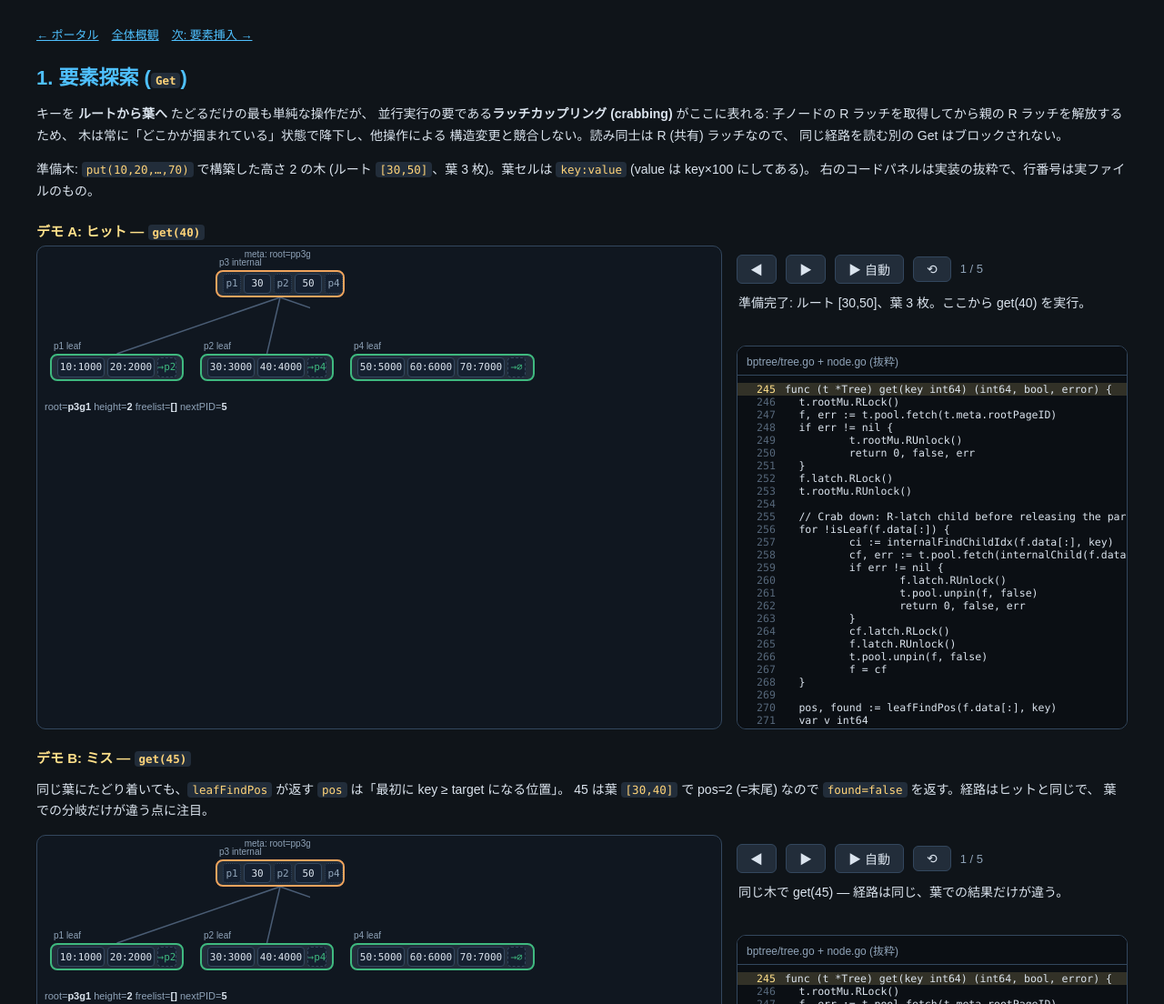
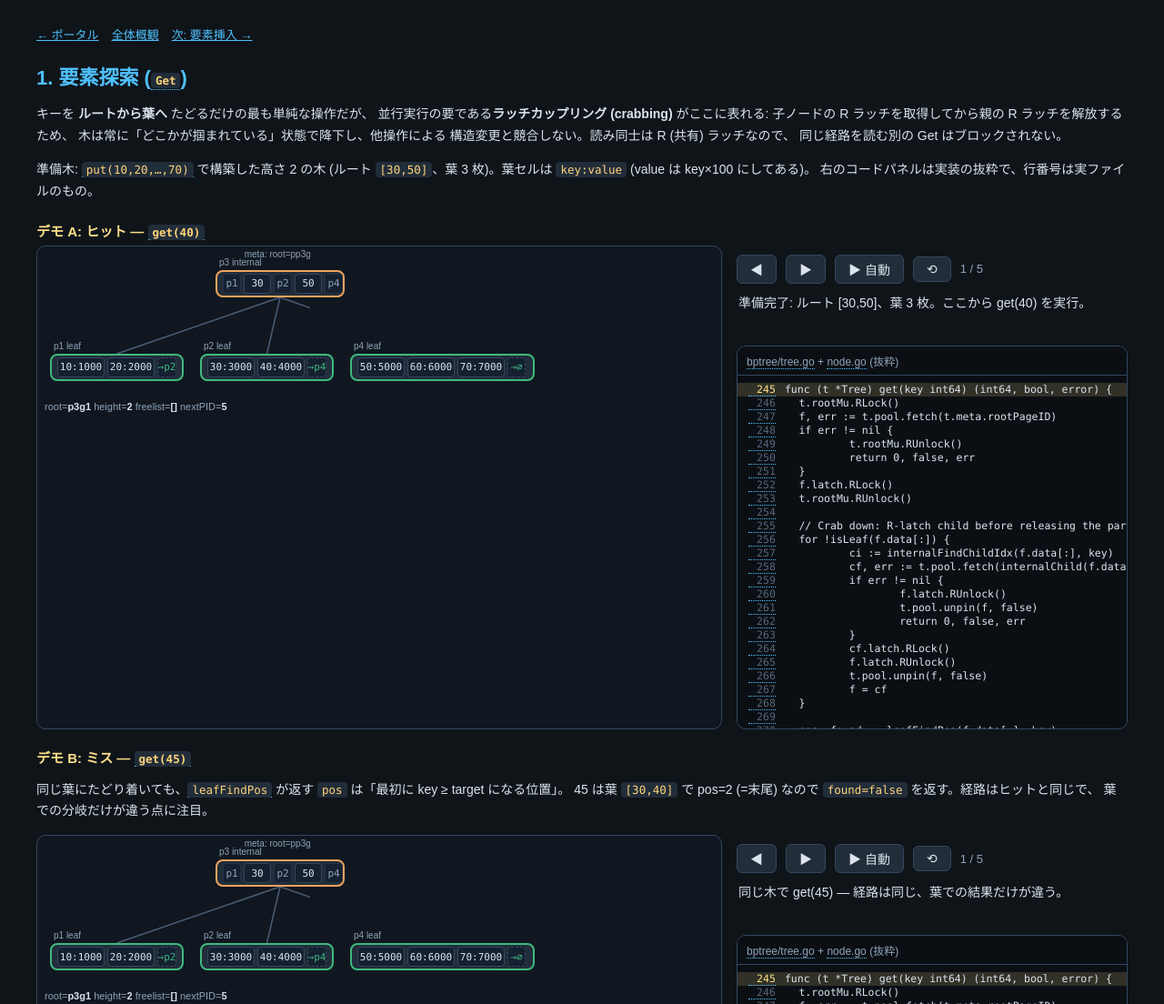
Before and after one commit to ryogrid/concurrent-bp-tree, a plain HTML site: page explanation/topics/get.html in a window 1280 px wide. Shown: the top 1104 px of the page at 91% size. Drawn offline with Linux system fonts and the light colour scheme.

Commit message:
Link source references on explanation pages to GitHub
- topics.js: src() tags each excerpted line with its source file
- bptree-viz.js: .file headers linkify *.go names; line numbers link to
  blob/master/<path>#L<no> (keeps its own ghFileURL so it works standalone)
- NEW shared/gh-links.js: SYMS registry (Go symbol/file -> bptree path +
  definition line) + linkSymbols() wraps <code> mentions in anchors on
  DOMContentLoaded (leading-symbol rule; compound expressions link only
  when they contain exactly one registered symbol); linkFileHeads()
  linkifies .file headers on pages not using bptree-viz (overview.html)
- script tag added to all 7 topic pages + index/overview; .gh link style
- go.mod/design.md: sync module path with renamed repo

SWE-2 subagent review: fixed height-- suffix regex bug (hyphen was inside
identifier class), overview.html .file headers, misleading Delete_op entry,
rootMu.RLock resolution, missing target/rel on manual link.

Generated with [Devin](https://devin.ai)

Co-Authored-By: Devin <158243242+devin-ai-integration[bot]@users.noreply.github.com>

```diff
--- a/explanation/index.html
+++ b/explanation/index.html
@@ -70,5 +70,6 @@
 <tr><td>下部 meta 行</td><td>root / height / freelist / nextPID の状態</td></tr>
 </table>
 </div>
+<script src="shared/gh-links.js"></script>
 </body>
 </html>
--- a/explanation/shared/bptree-viz.js
+++ b/explanation/shared/bptree-viz.js
@@ -326,12 +326,21 @@
 
     // コードパネル構築
     if (cfg.code && codeEl) {
-      codeEl.innerHTML = `<div class="file">${cfg.code.file}</div>`;
+      // ヘッダ中の *.go ファイル名を GitHub リンク化
+      const headHtml = esc(cfg.code.file).replace(/[\w./-]+\.go/g,
+        m => `<a class="gh" href="${ghFileURL(m)}" ` +
+             `target="_blank" rel="noopener">${m}</a>`);
+      codeEl.innerHTML = `<div class="file">${headHtml}</div>`;
       const pre = document.createElement("pre");
       for (const l of cfg.code.lines) {
         const s = document.createElement("span");
         s.className = "ln"; s.dataset.no = l.no;
-        s.innerHTML = `<span class="no">${l.no}</span>` + esc(l.text);
+        // 行番号は GitHub の #L 行へのリンク (出典ファイルは src() が付与)
+        const noHtml = l.file && l.no > 0
+          ? `<a class="no gh" href="${ghFileURL(l.file)}#L${l.no}" ` +
+            `target="_blank" rel="noopener">${l.no}</a>`
+          : `<span class="no">${l.no}</span>`;
+        s.innerHTML = noHtml + esc(l.text);
         pre.appendChild(s);
       }
       codeEl.appendChild(pre);
@@ -376,6 +385,13 @@
     return s.replace(/&/g, "&amp;").replace(/</g, "&lt;").replace(/>/g, "&gt;");
   }
 
+  // GitHub ソースビュー URL (gh-links.js 非読込ページでも動くよう自前で保持)
+  const GH_BLOB =
+    "https://github.com/ryogrid/concurrent-bp-tree/blob/master/";
+  function ghFileURL(f) {
+    return GH_BLOB + (f.startsWith("bptree/") ? f : "bptree/" + f);
+  }
+
   /* sim の steps にコードハイライト情報を付けるヘルパ。
    * plan[i] = {hl:[行番号,...]} → steps[i].code.hl に格納する。 */
   function attachCode(steps, plan) {
--- /dev/null
+++ b/explanation/shared/gh-links.js
@@ -0,0 +1,205 @@
+/* gh-links.js — コードシンボル/ファイル名を GitHub ソースへリンクする。
+ * 使い方: <script src="…/gh-links.js"></script> を読み込むだけで、
+ * DOMContentLoaded 時にページ中の <code> 要素を走査し、SYMS に登録された
+ * Go シンボル (または *.go ファイル名) を github.com の該当行への
+ * ハイパーリンクで包む。
+ *
+ * リンク形式: https://github.com/<repo>/blob/master/<path>#L<行番号>
+ */
+"use strict";
+(function () {
+  const GH_BLOB =
+    "https://github.com/ryogrid/concurrent-bp-tree/blob/master/";
+  const GH_TREE =
+    "https://github.com/ryogrid/concurrent-bp-tree/tree/master/";
+
+  function ghURL(file, line) {
+    return GH_BLOB + file + (line ? "#L" + line : "");
+  }
+
+  // シンボル → [ファイル, 行] (行=0 はファイルへのリンクのみ)
+  const SYMS = {
+    // tree.go
+    Open: ["bptree/tree.go", 36], initEmpty: ["bptree/tree.go", 79],
+    writeMeta: ["bptree/tree.go", 101], Close: ["bptree/tree.go", 123],
+    errRestart: ["bptree/tree.go", 150], retryOp: ["bptree/tree.go", 157],
+    allocPageRetry: ["bptree/tree.go", 175],
+    fetchRetry: ["bptree/tree.go", 186], heldStack: ["bptree/tree.go", 199],
+    releaseHeld: ["bptree/tree.go", 204], release: ["bptree/tree.go", 214],
+    acquireOp: ["bptree/tree.go", 220], releaseOp: ["bptree/tree.go", 224],
+    Get: ["bptree/tree.go", 229], get: ["bptree/tree.go", 245],
+    Put: ["bptree/tree.go", 281], put: ["bptree/tree.go", 297],
+    Delete: ["bptree/tree.go", 471],
+    delete: ["bptree/tree.go", 491], del: ["bptree/tree.go", 491],
+    RangeScan: ["bptree/tree.go", 736], rangeScan: ["bptree/tree.go", 754],
+    rootMu: ["bptree/tree.go", 26], metaMu: ["bptree/tree.go", 27],
+    "rootMu.RLock": ["bptree/tree.go", 26],
+    "rootMu.RUnlock": ["bptree/tree.go", 26],
+    "metaMu.Lock": ["bptree/tree.go", 27],
+    "metaMu.Unlock": ["bptree/tree.go", 27],
+    opSlots: ["bptree/tree.go", 29],
+    TryLock: ["bptree/tree.go", 678],
+    "sib.latch.TryLock": ["bptree/tree.go", 678],
+    // node.go
+    nodeCount: ["bptree/node.go", 16], isLeaf: ["bptree/node.go", 19],
+    safeForInsert: ["bptree/node.go", 22],
+    safeForDelete: ["bptree/node.go", 30],
+    leafInit: ["bptree/node.go", 42], leafNext: ["bptree/node.go", 48],
+    leafSetNext: ["bptree/node.go", 49], nextLeafPID: ["bptree/node.go", 10],
+    leafKey: ["bptree/node.go", 51], leafVal: ["bptree/node.go", 52],
+    leafSetPair: ["bptree/node.go", 54], leafFindPos: ["bptree/node.go", 61],
+    leafInsertAt: ["bptree/node.go", 77], leafRemoveAt: ["bptree/node.go", 87],
+    leafInsertSplit: ["bptree/node.go", 104],
+    leafMergeInto: ["bptree/node.go", 135],
+    leafBorrowFromRight: ["bptree/node.go", 146],
+    leafBorrowFromLeft: ["bptree/node.go", 156],
+    internalInit: ["bptree/node.go", 165],
+    internalKey: ["bptree/node.go", 171],
+    internalChild: ["bptree/node.go", 172],
+    internalSetKey: ["bptree/node.go", 173],
+    internalSetChild: ["bptree/node.go", 174],
+    internalFindChildIdx: ["bptree/node.go", 178],
+    internalInitRoot: ["bptree/node.go", 194],
+    internalInsertKeyAt: ["bptree/node.go", 204],
+    internalRemoveKeyAt: ["bptree/node.go", 216],
+    internalInsertSplit: ["bptree/node.go", 230],
+    internalMergeInto: ["bptree/node.go", 275],
+    internalBorrowFromRight: ["bptree/node.go", 290],
+    internalBorrowFromLeft: ["bptree/node.go", 311],
+    // const.go
+    PageSize: ["bptree/const.go", 6], BufferPoolFrames: ["bptree/const.go", 13],
+    MaxTreeHeight: ["bptree/const.go", 17],
+    MaxInternalKeys: ["bptree/const.go", 30],
+    MinInternalKeys: ["bptree/const.go", 31],
+    MaxLeafPairs: ["bptree/const.go", 32],
+    MinLeafPairs: ["bptree/const.go", 33],
+    metaPageID: ["bptree/const.go", 44], nilPageID: ["bptree/const.go", 47],
+    ErrNoFreeFrame: ["bptree/const.go", 54],
+    ErrMaxTreeHeight: ["bptree/const.go", 56],
+    ErrCorruptFile: ["bptree/const.go", 58], ErrClosed: ["bptree/const.go", 60],
+    // buffer.go
+    frame: ["bptree/buffer.go", 11], bufferPool: ["bptree/buffer.go", 20],
+    BufferPool: ["bptree/buffer.go", 20],
+    newBufferPool: ["bptree/buffer.go", 28],
+    fetch: ["bptree/buffer.go", 42], "pool.fetch": ["bptree/buffer.go", 42],
+    unpin: ["bptree/buffer.go", 89], flushAll: ["bptree/buffer.go", 103],
+    latch: ["bptree/buffer.go", 16], lastUsed: ["bptree/buffer.go", 15],
+    "f.latch.RLock": ["bptree/buffer.go", 16],
+    "f.latch.RUnlock": ["bptree/buffer.go", 16],
+    "cf.latch.Lock": ["bptree/buffer.go", 16],
+    RLock: ["bptree/buffer.go", 16], RUnlock: ["bptree/buffer.go", 16],
+    // disk.go
+    diskManager: ["bptree/disk.go", 10], DiskManager: ["bptree/disk.go", 10],
+    openDisk: ["bptree/disk.go", 14], readPage: ["bptree/disk.go", 22],
+    writePage: ["bptree/disk.go", 39],
+    // meta.go
+    meta: ["bptree/meta.go", 15], "meta.rootPageID": ["bptree/meta.go", 16],
+    encodeMeta: ["bptree/meta.go", 22], decodeMeta: ["bptree/meta.go", 31],
+    freeListHead: ["bptree/meta.go", 18], nextPageID: ["bptree/meta.go", 19],
+    height: ["bptree/meta.go", 17],
+    // freelist.go
+    allocPage: ["bptree/freelist.go", 43],
+    freePage: ["bptree/freelist.go", 50],
+    allocPageLocked: ["bptree/freelist.go", 13],
+    freePageLocked: ["bptree/freelist.go", 31],
+    // types.go / page.go
+    PageID: ["bptree/types.go", 4], Pair: ["bptree/types.go", 7],
+    getI64: ["bptree/page.go", 8], setI64: ["bptree/page.go", 12],
+    // ファイル名そのもの (行番号なし)
+    "tree.go": ["bptree/tree.go", 0], "node.go": ["bptree/node.go", 0],
+    "const.go": ["bptree/const.go", 0], "buffer.go": ["bptree/buffer.go", 0],
+    "disk.go": ["bptree/disk.go", 0], "meta.go": ["bptree/meta.go", 0],
+    "freelist.go": ["bptree/freelist.go", 0], "page.go": ["bptree/page.go", 0],
+    "types.go": ["bptree/types.go", 0],
+    // リポジトリ内の非 .go パス (tree ビュー / blob 直リンク)
+    "bptree": ["bptree", 0], "bptree/": ["bptree", 0],
+    "meta.height": ["bptree/meta.go", 17],
+    "shared/bptree-sim.js": ["explanation/shared/bptree-sim.js", 0],
+    "shared/bptree-viz.js": ["explanation/shared/bptree-viz.js", 0],
+  };
+
+  // <code> の先頭の識別子 (ドット/パス連結可) を取り出し SYMS を引く。
+  // 識別子の後が行末か "(" (呼出し引数) または ++/-- のときのみ採用。
+  //   "leafFindPos(15)" → leafFindPos    "f.latch.RLock()" → f.latch.RLock
+  //   "internalChild(…,ci)" → internalChild   "nextPageID++" → nextPageID
+  // 先頭一致しない複合式は、文中の登録シンボルが 1 種類だけの場合に限り
+  // それへリンクする ("count < MinLeafPairs" → MinLeafPairs)。
+  // 複数シンボル列挙 ("Put / Get / …") や非シンボル ("[30,50]") は除外。
+  function symbolOf(text) {
+    const s = text.trim();
+    const m = s.match(/^([A-Za-z_][\w./-]*?)(\+\+|--)?(\(|\s*$)/);
+    if (m) {
+      const full = m[1];
+      if (SYMS[full]) return SYMS[full];
+      const last = full.split(".").pop();
+      if (last !== full && SYMS[last]) return SYMS[last];
+    }
+    const hits = new Map();
+    for (const t of s.match(/[A-Za-z_][\w.]*/g) || []) {
+      const hit = SYMS[t] || SYMS[t.split(".").pop()];
+      if (hit) hits.set(hit.join(":"), hit);
+    }
+    return hits.size === 1 ? hits.values().next().value : null;
+  }
+
+  // root 配下の <code> を走査し、登録シンボルを GitHub リンクで包む。
+  function linkSymbols(root) {
+    if (!root || !root.querySelectorAll) return;
+    for (const code of root.querySelectorAll("code")) {
+      if (code.parentElement && code.parentElement.tagName === "A") continue;
+      const hit = symbolOf(code.textContent);
+      if (!hit) continue;
+      // ファイルは blob (#L 行指定可)、ディレクトリは tree ビューへ
+      const url = hit[0].includes(".")
+        ? ghURL(hit[0], hit[1]) : GH_TREE + hit[0];
+      const a = document.createElement("a");
+      a.setAttribute("href", url);
+      a.setAttribute("target", "_blank");
+      a.setAttribute("rel", "noopener");
+      a.className = "gh";
+      code.parentElement.insertBefore(a, code);
+      a.appendChild(code);
+    }
+  }
+
+  function escHtml(s) {
+    return s.replace(/&/g, "&amp;").replace(/</g, "&lt;")
+      .replace(/>/g, "&gt;");
+  }
+
+  // コードパネルの .file ヘッダ (overview.html など viz 非経由のもの) 中の
+  // *.go ファイル名を GitHub リンク化。bptree-viz.js が既にリンク化済みの
+  // もの (内部に <a> がある) はスキップ。ディレクトリなしの名前は
+  // bptree/ 配下とみなす。
+  function linkFileHeads(root) {
+    if (!root || !root.querySelectorAll) return;
+    for (const el of root.querySelectorAll(".file")) {
+      if (el.querySelector && el.querySelector("a")) continue;
+      const t = el.textContent || "";
+      if (!t.includes(".go")) continue;
+      el.innerHTML = escHtml(t).replace(/[\w./-]+\.go/g, m => {
+        const p = m.includes("/") ? m : "bptree/" + m;
+        return `<a class="gh" href="${GH_BLOB}${p}" ` +
+          `target="_blank" rel="noopener">${m}</a>`;
+      });
+    }
+  }
+
+  const run = () => {
+    linkSymbols(document);
+    linkFileHeads(document);
+  };
+  if (typeof document !== "undefined" && document.readyState === "loading" &&
+      document.addEventListener) {
+    document.addEventListener("DOMContentLoaded", run);
+  } else {
+    run(); // DOM シム等: querySelectorAll が無ければ内部で no-op
+  }
+
+  if (typeof globalThis !== "undefined") {
+    globalThis.ghURL = ghURL;
+    globalThis.linkSymbols = linkSymbols;
+    globalThis.linkFileHeads = linkFileHeads;
+    globalThis.GH_SYMS = SYMS;
+  }
+})();
--- a/explanation/shared/topics.js
+++ b/explanation/shared/topics.js
@@ -55,13 +55,14 @@
     return sim;
   }
 
-  // Go ソース抜粋を {no,text} 行配列にする簡易 DSL:
-  //   src("tree.go", 245, `func (t *Tree) get...`) — 連番を振る
+  // Go ソース抜粋を {no,text,file} 行配列にする簡易 DSL:
+  //   src("tree.go", 245, `func (t *Tree) get...`) — 連番を振る。
+  //   file は mountTopic が行番号の GitHub リンク生成に使う。
   function src(file, start, text) {
     return {
       file,
       lines: text.replace(/\n$/, "").split("\n")
-        .map((t, i) => ({ no: start + i, text: t })),
+        .map((t, i) => ({ no: start + i, text: t, file })),
     };
   }
 
--- a/explanation/shared/viz.css
+++ b/explanation/shared/viz.css
@@ -77,6 +77,14 @@
 .codepanel .ln.hl { background: rgba(255,224,138,.16); }
 .codepanel .ln.hl .no { color: var(--hl); }
 
+/* GitHub ソースリンク (gh-links.js が <code> を包む / パネルの行番号) */
+a.gh { color: inherit; text-decoration: none;
+  border-bottom: 1px dotted var(--accent); }
+a.gh:hover { border-bottom-style: solid; }
+.codepanel .ln a.no { color: #56677a; }
+.codepanel .ln a.no:hover { color: var(--accent); text-decoration: underline; }
+.codepanel .ln.hl a.no { color: var(--hl); }
+
 /* ポータル */
 .portal-grid { display: grid; grid-template-columns: repeat(auto-fill, minmax(280px,1fr));
   gap: 14px; margin: 18px 0; }
```
Also changed, not shown: design/design.md (+1 -1 lines), explanation/overview.html (+5 -1 lines), explanation/test/viz.smoke.js (+100 -2 lines), explanation/topics/delete.html (+1 -0 lines), explanation/topics/get.html (+1 -0 lines), explanation/topics/insert.html (+1 -0 lines), explanation/topics/merge.html (+1 -0 lines), explanation/topics/node-insert.html (+1 -0 lines), explanation/topics/split.html (+1 -0 lines), explanation/topics/structure.html (+1 -0 lines), 1 other file.
